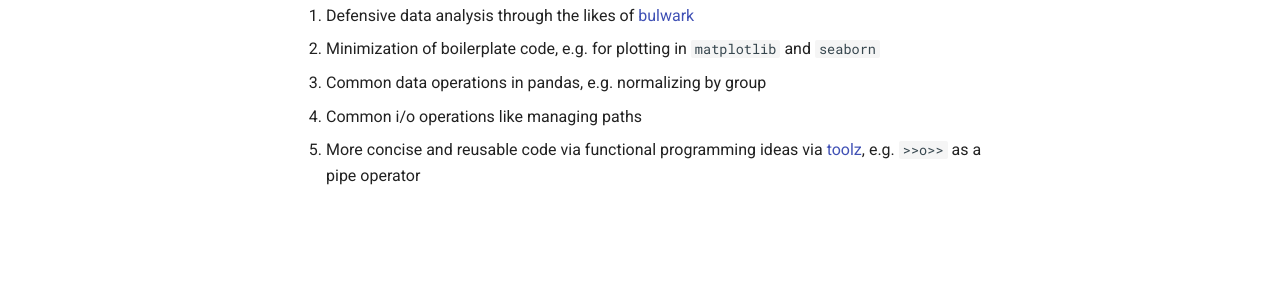
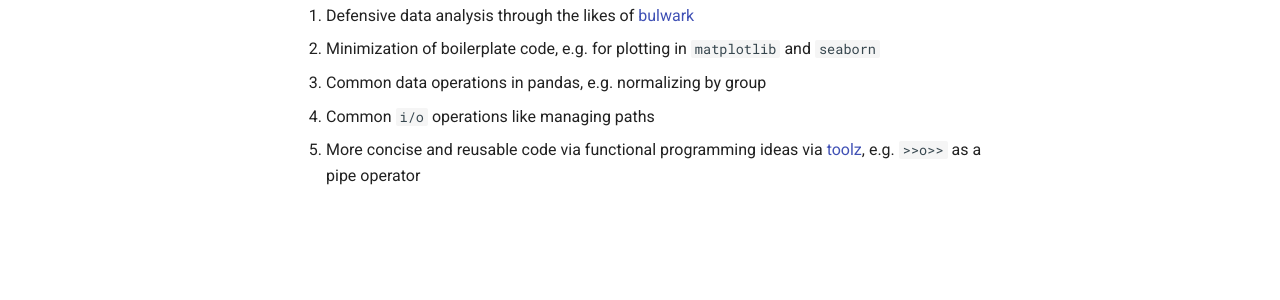
Before and after one commit to ejolly/py-utilz, an MkDocs documentation site: the page built from docs/index.md, in a window 1280 px wide. Shown: the part 244-544 px from the top of the page. Built offline with MkDocs 1.6.1 and Material for MkDocs 9.7.7, drawn with Linux system fonts in a browser that asks for light colours; comment, search, counter and statistics services are not loaded.

```diff
--- a/docs/index.md
+++ b/docs/index.md
@@ -5,5 +5,5 @@ A python package that combines several key ideas to make data analysis faster, e
 1. Defensive data analysis through the likes of [bulwark](https://bulwark.readthedocs.io/en/latest/index.html)
 2. Minimization of boilerplate code, e.g. for plotting in `matplotlib` and `seaborn`
 3. Common data operations in pandas, e.g. normalizing by group
-4. Common i/o operations like managing paths
+4. Common `i/o` operations like managing paths
 5. More concise and reusable code via functional programming ideas via [toolz](https://toolz.readthedocs.io/en/latest/), e.g. `>>o>>` as a pipe operator
```
Also changed, not shown: 2 other files.
